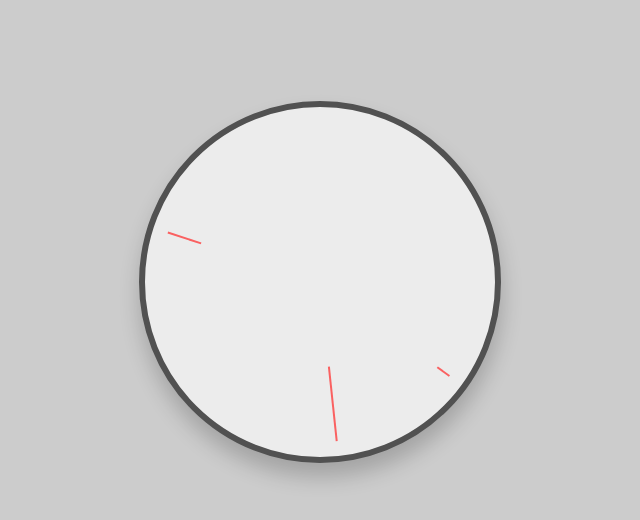
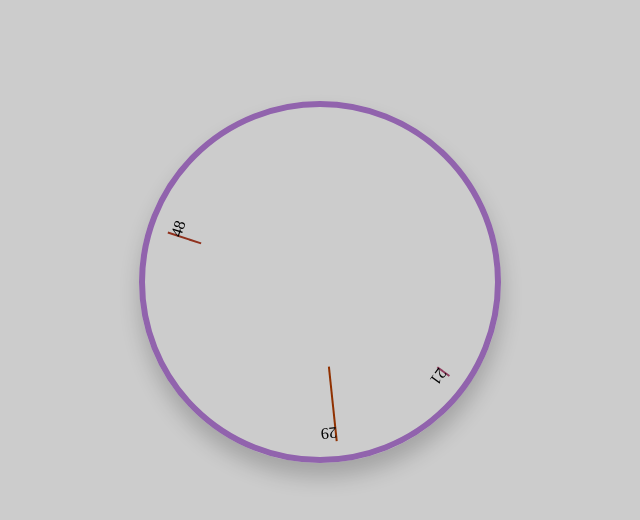
Before and after one commit to gcauvet/react-color-clock, a React app: page / in a window 1280 px wide. Shown: the whole page, without its empty margins (320-960 px from the left). Built offline with nearby package versions, Linux system fonts and the light colour scheme.

Commit message:
Dial lines color timestamp

```diff
--- a/src/components/App.js
+++ b/src/components/App.js
@@ -7,7 +7,7 @@ class App extends React.Component {
         seconds : new Date().getSeconds(),
         minutes: new Date().getMinutes(),
         hours: new Date().getHours(),
-        color: 0x0
+        colors: {}
     };
 
     componentDidMount() {
@@ -15,7 +15,7 @@ class App extends React.Component {
             seconds: new Date().getSeconds(),
             minutes: new Date().getMinutes(),
             hours: new Date().getHours(),
-            color: this.getHexColor()
+            colors: this.getHexColor()
         }), 1000);
     }
 
@@ -24,23 +24,26 @@ class App extends React.Component {
     }
 
     getHexColor() {
-        // TOD0 : Get hex color based on time and date
-    }
 
-    updateHexColor(updatedColor) {
-        let color = {...this.state.color};
-        color = updatedColor;
-        this.setState({color});
+        let colors = {
+            colorSeconds: `#${Math.floor(Date.now()/1000 - this.state.hours * 3600 - this.state.minutes * 60 - this.state.seconds).toString(16).slice(-6)}`,
+            colorMinutes: `#${Math.floor(Date.now()/1000 - this.state.hours * 3600 - this.state.minutes * 60).toString(16).slice(-6)}`,
+            colorHours: `#${Math.floor(Date.now()/1000 - this.state.hours * 3600).toString(16).slice(-6)}`,
+            colorDialBorder: `#${Math.floor(Date.now()/1000).toString(16).slice(-6)}`,
+        };
+
+        return colors;
     }
 
     render() {
 
         return (
-            <div className="dial" style={{border: `6px solid #515151`}}>
+            <div className="dial" style={{border: `6px solid ${this.state.colors.colorDialBorder}`}}>
                 <DialLines
                     seconds = {this.state.seconds}
                     minutes = {this.state.minutes}
                     hours = {this.state.hours}
+                    colors = {this.state.colors}
                 />
             </div>
         );
--- a/src/components/DialLines.js
+++ b/src/components/DialLines.js
@@ -3,27 +3,28 @@ import React, {Fragment} from 'react';
 class DialLines extends React.Component {
 
     render() {
+
         return(
             <Fragment>
                 <span className="dialLine" style={{
                                                 transform: `rotate(${6 * this.props.seconds}deg)`,
-                                                background: "#fa6161",
+                                                background: `${this.props.colors.colorSeconds}`,
                                                 height: "75px",
-                                            }}>
+                                            }}>{this.props.seconds}
                 </span>
 
                 <span className="dialLine" style={{
                                                 transform: `rotate(${6 * this.props.minutes}deg)`,
-                                                background: "#fa6161",
+                                                background: `${this.props.colors.colorMinutes}`,
                                                 height: "35px",
-                                            }}>
+                                            }}>{this.props.minutes}
                 </span>
 
                 <span className="dialLine" style={{
                                                 transform: `rotate(${6 * this.props.hours}deg)`,
-                                                background: "#fa6161",
+                                                background: `${this.props.colors.colorHours}`,
                                                 height: "15px",
-                                            }}>
+                                            }}>{this.props.hours}
                 </span>
             </Fragment>
         );
--- a/src/css/index.css
+++ b/src/css/index.css
@@ -6,7 +6,6 @@ body {
   position: relative;
   width: 350px;
   height: 350px;
-  background: #ececec;
   border-radius: 50%;
   margin: 8% auto 0;
   box-shadow: 1px 14px 21px 0 rgba(0,0,0,.2);
```
